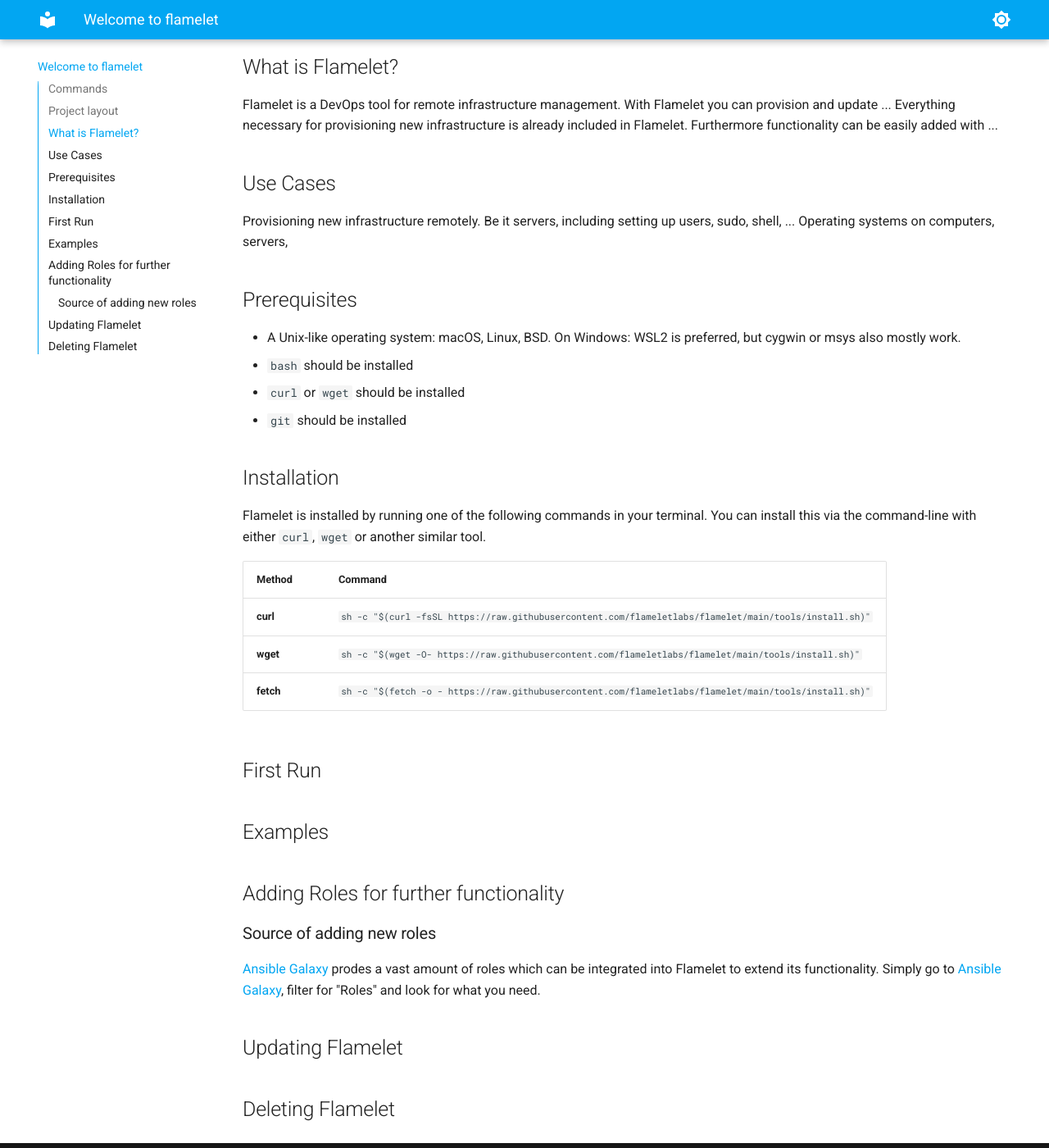
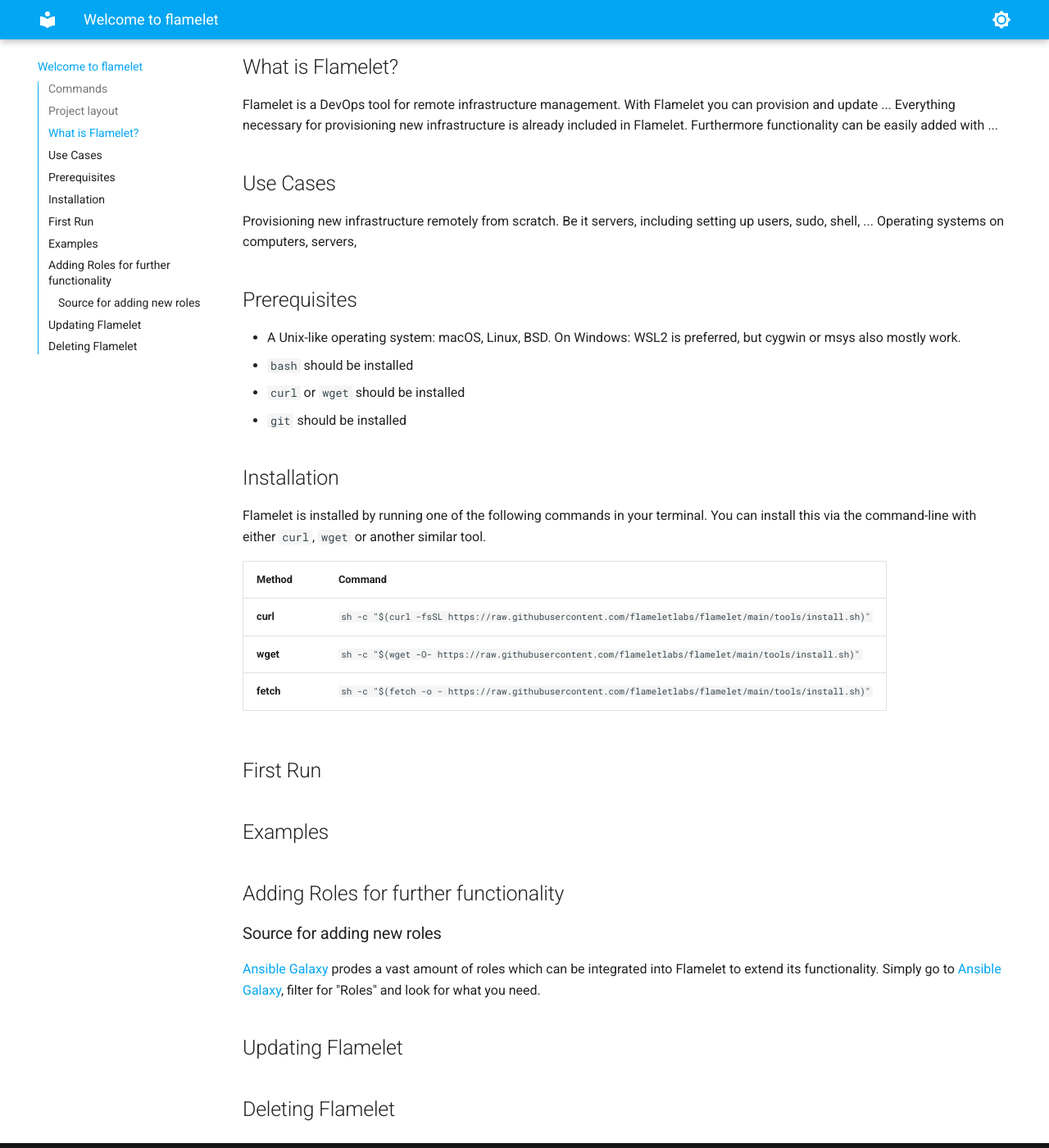
Before and after one commit to flameletlabs/flamelet, an MkDocs documentation site: the page built from docs/index.md, in a window 1280 px wide and 1400 px high, scrolled down 635 px. Shown: the whole window at 82% size. Built offline with MkDocs 1.6.1 and Material for MkDocs 9.7.7, drawn with Linux system fonts in a browser that asks for light colours.

Commit message:
some adjustments and further content

```diff
--- a/docs/index.md
+++ b/docs/index.md
@@ -23,7 +23,7 @@
 Everything necessary for provisioning new infrastructure is already included in Flamelet. Furthermore functionality can be easily added with ...
 
 ## Use Cases
-Provisioning new infrastructure remotely. Be it servers, including setting up users, sudo, shell, ...
+Provisioning new infrastructure remotely from scratch. Be it servers, including setting up users, sudo, shell, ...
 Operating systems on computers, servers,
 
 ## Prerequisites
@@ -50,7 +50,7 @@
 ## Adding Roles for further functionality
 
 
-### Source of adding new roles
+### Source for adding new roles
 [Ansible Galaxy](https://galaxy.ansible.com/) prodes a vast amount of roles which can be integrated into Flamelet to extend its functionality. Simply go to [Ansible Galaxy](https://galaxy.ansible.com/), filter for "Roles" and look for what you need.
 
 ## Updating Flamelet
```
